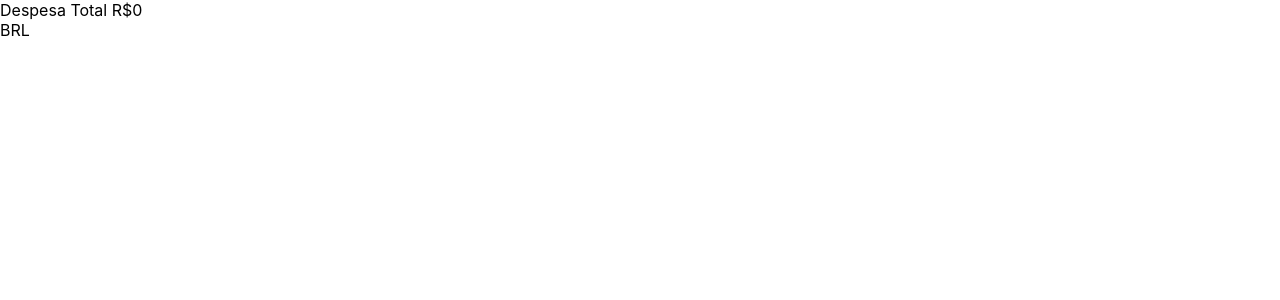
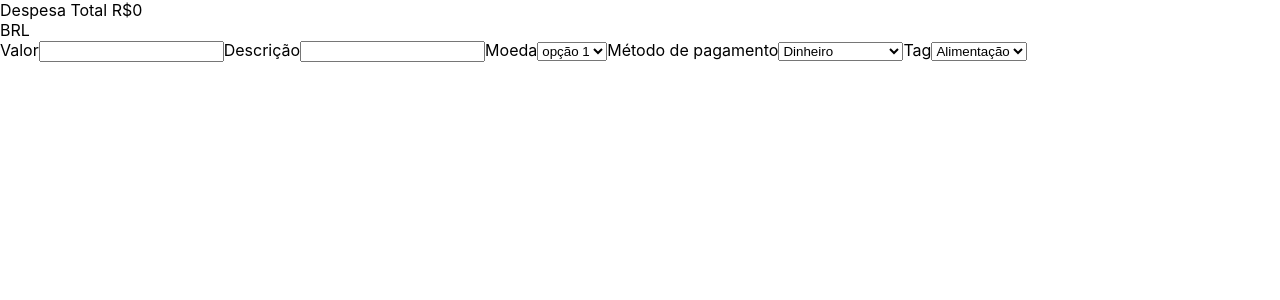
Before and after one commit to cae07/sd-013-a-project-trybewallet, a React (Create React App) app: page /carteira in a window 1280 px wide. Shown: the top 300 px of the page. Built offline with nearby package versions, Linux system fonts and the light colour scheme.

Commit message:
Requisito 6

```diff
--- /dev/null
+++ b/src/components/Form/Form.js
@@ -0,0 +1,20 @@
+import React, { Component } from 'react';
+import InputsForm from './Inputs-form';
+import SelectCoin from './Select-Coin';
+import SelectPayment from './Select-payment';
+import SelectTag from './Select-tag';
+
+class Form extends Component {
+  render() {
+    return (
+      <form>
+        <InputsForm />
+        <SelectCoin />
+        <SelectPayment />
+        <SelectTag />
+      </form>
+    );
+  }
+}
+
+export default Form;
--- /dev/null
+++ b/src/components/Form/Inputs-form.js
@@ -0,0 +1,26 @@
+import React, { Component } from 'react';
+
+class InputsForm extends Component {
+  render() {
+    return (
+      <>
+        <label htmlFor="valor">
+          Valor
+          <input
+            type="text"
+            id="valor"
+          />
+        </label>
+        <label htmlFor="descricao">
+          Descrição
+          <input
+            type="text"
+            id="descricao"
+          />
+        </label>
+      </>
+    );
+  }
+}
+
+export default InputsForm;
--- /dev/null
+++ b/src/components/Form/Select-Coin.js
@@ -0,0 +1,16 @@
+import React, { Component } from 'react';
+
+class SelectCoin extends Component {
+  render() {
+    return (
+      <label htmlFor="moeda">
+        Moeda
+        <select id="moeda">
+          <option>opção 1</option>
+        </select>
+      </label>
+    );
+  }
+}
+
+export default SelectCoin;
--- /dev/null
+++ b/src/components/Form/Select-payment.js
@@ -0,0 +1,18 @@
+import React, { Component } from 'react';
+
+class SelectPayment extends Component {
+  render() {
+    return (
+      <label htmlFor="pay">
+        Método de pagamento
+        <select id="pay">
+          <option>Dinheiro</option>
+          <option>Cartão de crédito</option>
+          <option>Cartão de débito</option>
+        </select>
+      </label>
+    );
+  }
+}
+
+export default SelectPayment;
--- /dev/null
+++ b/src/components/Form/Select-tag.js
@@ -0,0 +1,20 @@
+import React, { Component } from 'react';
+
+class SelectTag extends Component {
+  render() {
+    return (
+      <label htmlFor="tag">
+        Tag
+        <select id="tag">
+          <option>Alimentação</option>
+          <option>Lazer</option>
+          <option>Trabalho</option>
+          <option>Transporte</option>
+          <option>Saúde</option>
+        </select>
+      </label>
+    );
+  }
+}
+
+export default SelectTag;
--- a/src/pages/Wallet.js
+++ b/src/pages/Wallet.js
@@ -1,10 +1,14 @@
 import React from 'react';
+import Form from '../components/Form/Form';
 import Header from '../components/HeaderWallet';
 
 class Wallet extends React.Component {
   render() {
     return (
-      <Header />
+      <>
+        <Header />
+        <Form />
+      </>
     );
   }
 }
```
